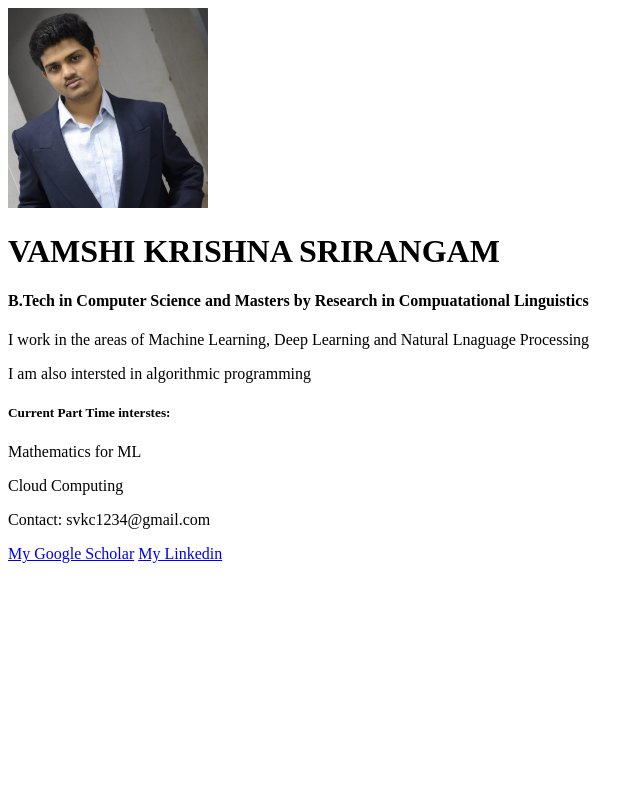
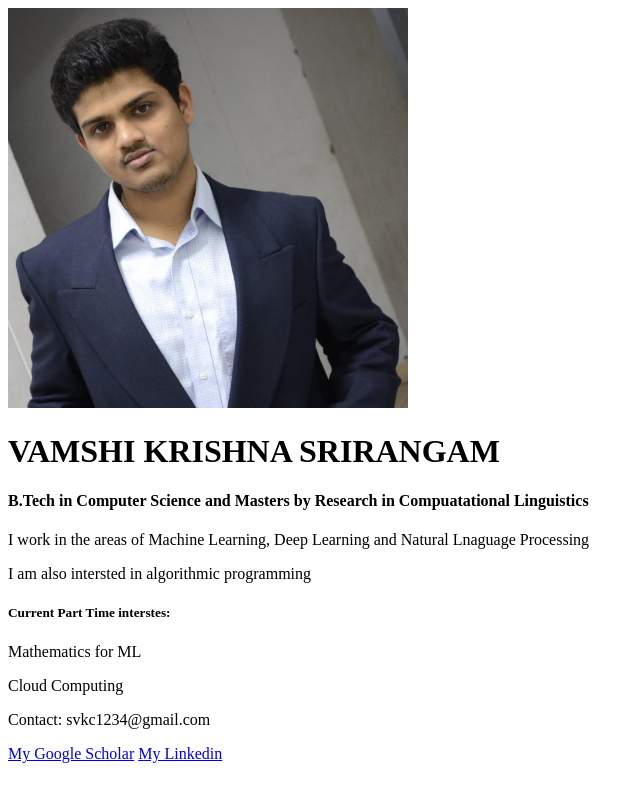
Before and after one commit to vamshi009/vamshi009.github.io, a plain HTML site: page index.html in a window 1280 px wide. Shown: the whole page, without its empty margins (0-644 px from the left). Drawn offline with Linux system fonts and the light colour scheme.

Commit message:
Update index.html

```diff
--- a/index.html
+++ b/index.html
@@ -2,7 +2,7 @@
 <html>
 <body>
 
-<img src="/vamshiprofile.jpg" alt="my profile pic" width="200" height="200" >
+<img src="/vamshiprofile.jpg" alt="my profile pic" width="400" height="400" >
 <h1> VAMSHI KRISHNA SRIRANGAM </h1>
 
 <h4>B.Tech in Computer Science and Masters by Research in Compuatational Linguistics</h4>
```
